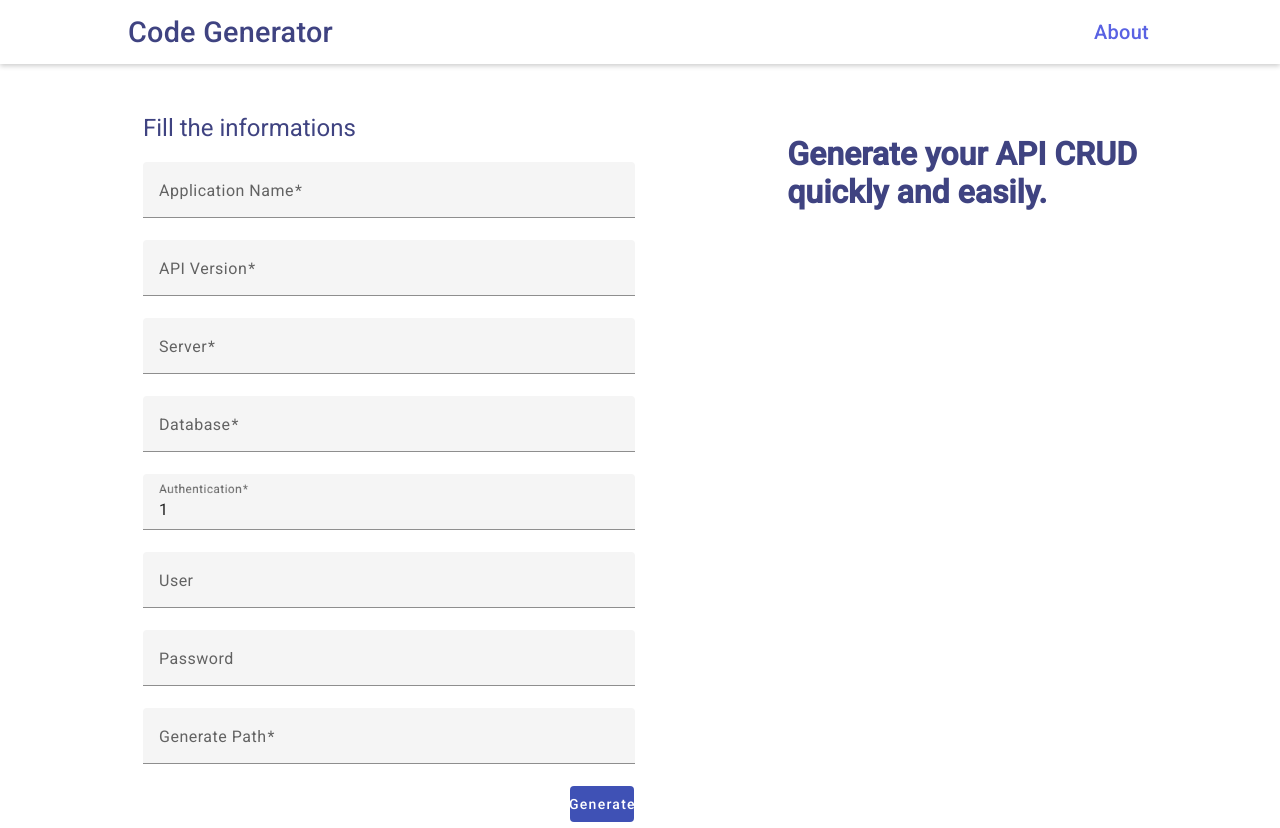
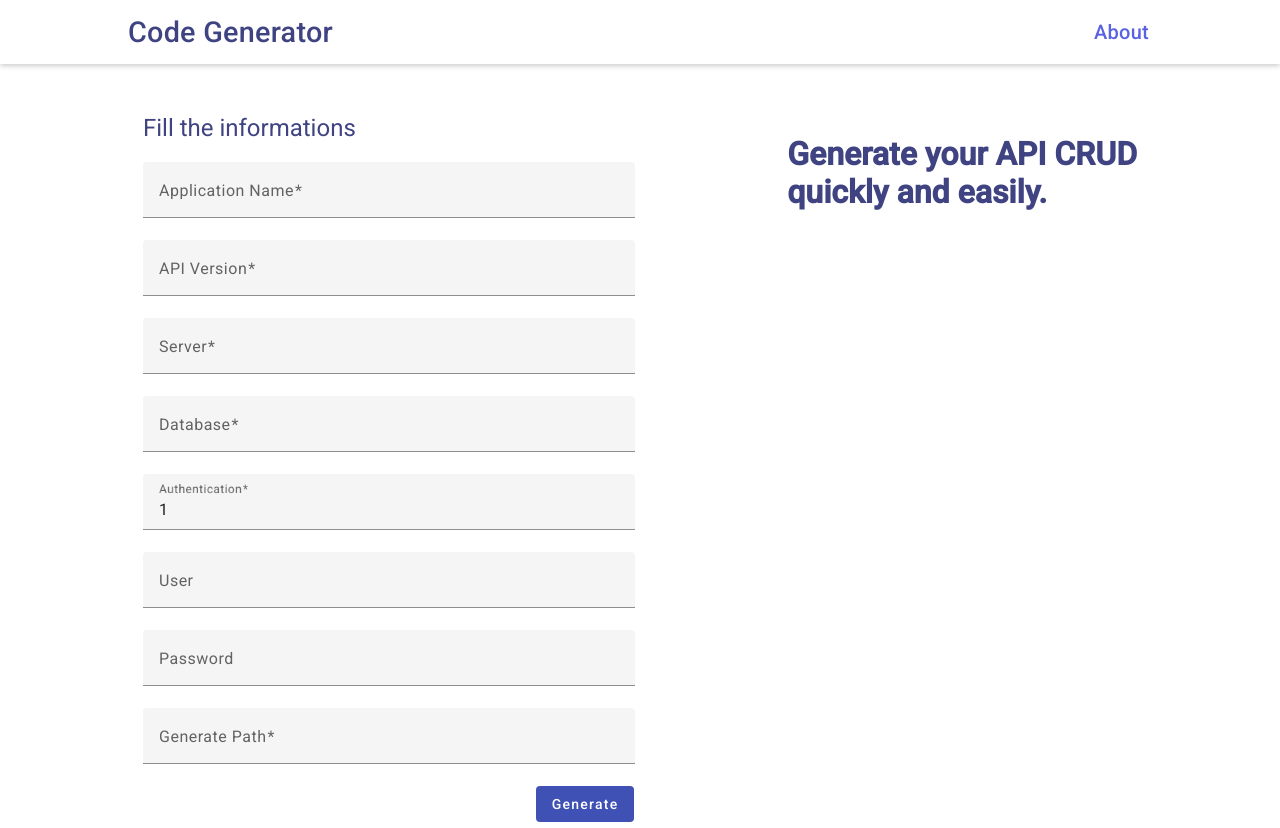
Before and after one commit to joaoVictorRpaula/CodeGenerator, an Angular app in the folder UI/CodeGenerator/: page / in a window 1280 px wide. Built offline with nearby package versions, Linux system fonts and the light colour scheme.

Commit message:
Fixing appsettings server name

```diff
--- a/UI/CodeGenerator/src/app/features/generator/generator-form/generator-form.component.scss
+++ b/UI/CodeGenerator/src/app/features/generator/generator-form/generator-form.component.scss
@@ -8,7 +8,6 @@
         justify-content: end;
 
         &-button{
-            width: 13%;
             justify-self: end !important;
         }
     }
```
Also changed, not shown: 1 other file (tests, documents, lock files or other folders).
